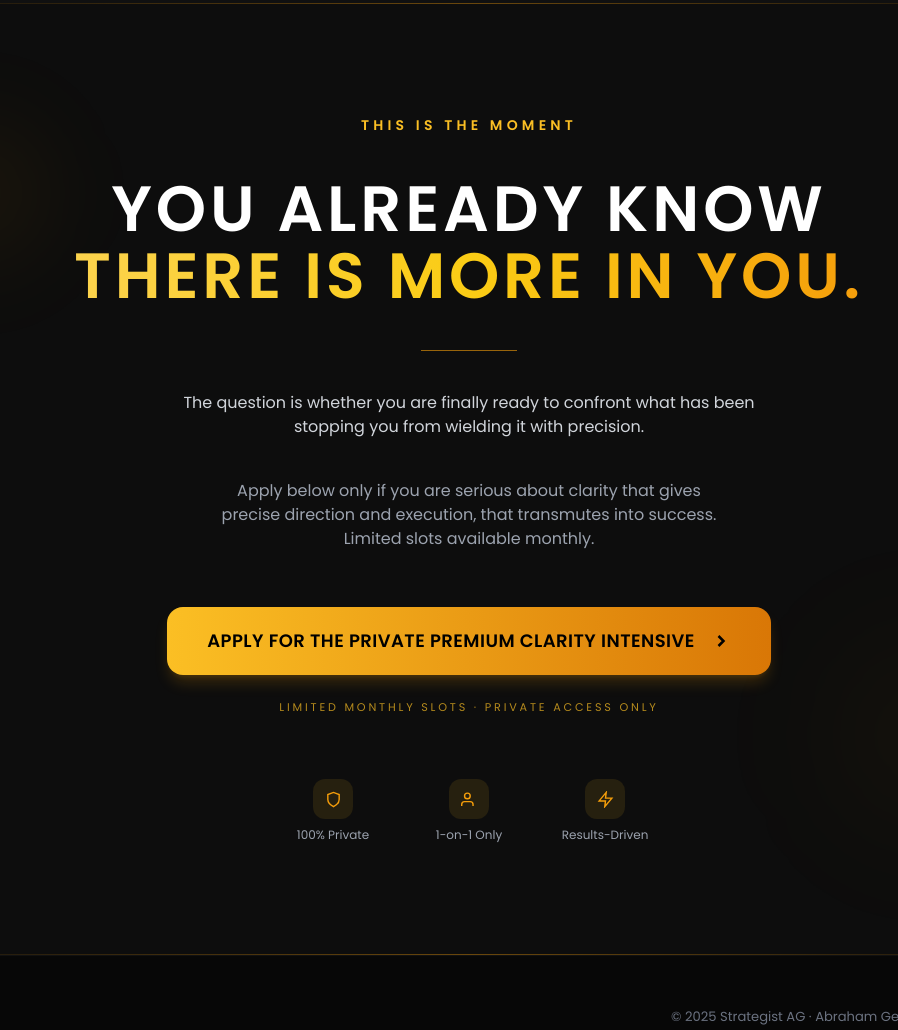
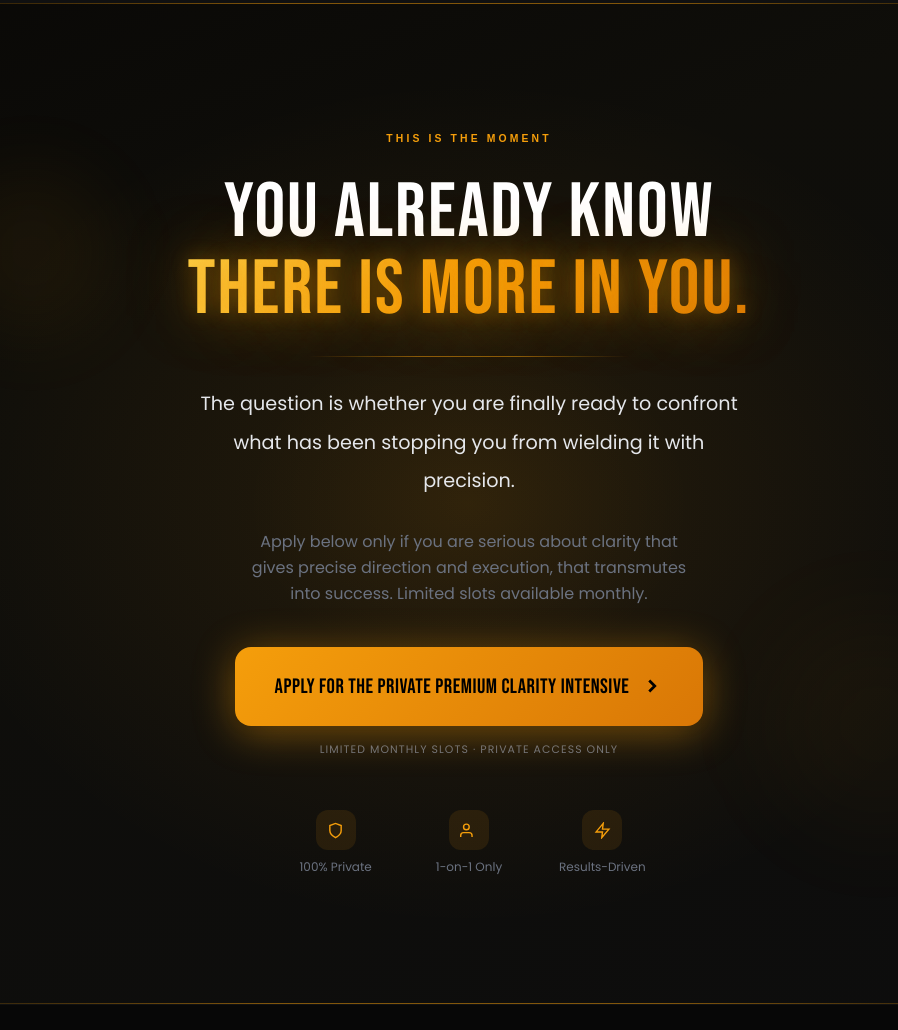
Before and after one commit to godswillokoi0001/Abraham-George-U---Private-Premium-Clarity-Intensive, a plain HTML site: page index.html in a window 1280 px wide. Shown: the part 10393-11423 px from the top of the page, without its empty margins (171-1069 px from the left). Drawn offline with nearby package versions, Linux system fonts and the light colour scheme.

Commit message:
update index.html

```diff
--- a/index.html
+++ b/index.html
@@ -501,7 +501,7 @@ h1, h2, h3, h4, h5, h6, .font-display, .font-heading {
     </div>
 
     <!-- Nav CTA -->
-    <a href="#apply" class="btn-primary hidden md:inline-flex items-center gap-2 px-5 py-2.5 rounded-full text-black font-heading font-700 text-sm tracking-wide">
+    <a href="https://forms.gle/yE3mAUyMCp2frUiUA" class="btn-primary hidden md:inline-flex items-center gap-2 px-5 py-2.5 rounded-full text-black font-heading font-700 text-sm tracking-wide">
       <span>Secure Your Slot</span>
       <svg width="13" height="13" viewBox="0 0 24 24" fill="none" stroke="currentColor" stroke-width="3"><path d="m9 18 6-6-6-6"/></svg>
     </a>
@@ -1364,105 +1364,68 @@ h1, h2, h3, h4, h5, h6, .font-display, .font-heading {
 <!-- ══════════════════════════════════════════
      SECTION 10 — FINAL CTA
 ══════════════════════════════════════════ -->
-<section id="apply" class="relative overflow-hidden bg-[#0D0D0D] py-28">
-
+<section id="apply" class="final-cta-bg relative overflow-hidden" style="padding:8rem 0;">
   <!-- Top divider -->
-  <div class="absolute top-0 left-0 right-0">
-    <div class="h-px bg-gradient-to-r from-transparent via-amber-500/40 to-transparent"></div>
-  </div>
-
-  <!-- Ambient glow -->
-  <div class="absolute pointer-events-none top-20 left-10 w-[220px] h-[220px] rounded-full bg-[radial-gradient(circle,rgba(245,158,11,0.08),transparent_70%)] blur-2xl"></div>
-  <div class="absolute pointer-events-none bottom-20 right-10 w-[280px] h-[280px] rounded-full bg-[radial-gradient(circle,rgba(245,158,11,0.06),transparent_70%)] blur-3xl"></div>
-
-  <div class="max-w-4xl mx-auto px-5 md:px-8 relative z-10 text-center space-y-10">
-
-    <!-- LABEL -->
-    <div class="text-amber-400 uppercase tracking-[0.3em] text-xs md:text-sm font-semibold">
-      This Is The Moment
-    </div>
-
-    <!-- HEADLINE -->
-    <h2 class="text-white font-semibold leading-[1.05] text-[clamp(2rem,5vw,4.5rem)]">
+  <div class="absolute top-0 left-0 right-0"><div class="divider-orange"></div></div>
+
+  <!-- Ambient blobs -->
+  <div class="absolute pointer-events-none" style="top:15%;left:8%;width:200px;height:200px;background:radial-gradient(circle,rgba(245,158,11,0.07),transparent);border-radius:50%;filter:blur(30px);"></div>
+  <div class="absolute pointer-events-none" style="bottom:15%;right:8%;width:260px;height:260px;background:radial-gradient(circle,rgba(245,158,11,0.05),transparent);border-radius:50%;filter:blur(40px);"></div>
+
+  <div class="max-w-4xl mx-auto px-5 md:px-8 relative text-center" style="z-index:1;">
+    <div class="fade-up space-y-7">
+
+      <div class="section-label">This Is The Moment</div>
+
+      <h2 class="font-display text-white tracking-wide leading-none" style="font-size:clamp(2rem,6vw,7rem);">
         YOU ALREADY KNOW<br/>
-      <span class="text-transparent bg-clip-text bg-gradient-to-r from-amber-300 via-yellow-400 to-amber-500">
-        THERE IS MORE IN YOU.
-      </span>
+        <span class="gradient-text text-glow">THERE IS MORE IN YOU.</span>
       </h2>
 
-    <!-- DIVIDER -->
-    <div class="w-24 h-px bg-amber-500/60 mx-auto"></div>
-
-    <!-- TEXT -->
-    <p class="text-gray-300 leading-relaxed max-w-xl mx-auto text-sm md:text-base">
+      <div class="divider-orange max-w-xs mx-auto"></div>
+
+      <p class="font-body text-brand-text leading-loose mx-auto" style="font-size:clamp(1rem,2vw,1.2rem);max-width:560px;">
         The question is whether you are finally ready to confront what has been stopping you from wielding it with precision.
       </p>
-
-    <p class="text-gray-400 leading-relaxed max-w-lg mx-auto text-sm md:text-base">
+      <p class="font-body text-brand-muted leading-relaxed mx-auto" style="font-size:1rem;max-width:460px;">
         Apply below only if you are serious about clarity that gives precise direction and execution, that transmutes into success. Limited slots available monthly.
       </p>
 
-    <!-- CTA BUTTON WRAPPER -->
-    <div class="pt-4 space-y-6">
-
-      <a href="https://forms.gle/yE3mAUyMCp2frUiUA"
-         target="_blank"
-         class="group inline-flex items-center justify-center gap-4 px-10 py-5 rounded-2xl bg-gradient-to-r from-amber-400 to-amber-600 text-black font-semibold tracking-wide text-base md:text-lg shadow-lg shadow-amber-500/20 hover:shadow-amber-500/30 hover:scale-[1.02] transition-all duration-300">
-
+      <div class="pt-3">
+        <a href="https://forms.gle/yE3mAUyMCp2frUiUA" class="btn-primary inline-flex flex-col sm:flex-row items-center gap-3 px-10 py-6 rounded-2xl text-black font-heading font-800 tracking-wide glow-orange-btn" style="font-size:1.3rem;">
           <span>APPLY FOR THE PRIVATE PREMIUM CLARITY INTENSIVE</span>
-
-        <svg class="w-5 h-5 transform group-hover:translate-x-1 transition" viewBox="0 0 24 24" fill="none" stroke="currentColor" stroke-width="3">
-          <path d="m9 18 6-6-6-6"/>
-        </svg>
-
+          <svg width="22" height="22" viewBox="0 0 24 24" fill="none" stroke="currentColor" stroke-width="3"><path d="m9 18 6-6-6-6"/></svg>
         </a>
-
-      <p class="text-amber-400/70 uppercase tracking-[0.25em] text-[0.7rem]">
-        Limited Monthly Slots · Private Access Only
-      </p>
-
-    </div>
-
-    <!-- TRUST BLOCK -->
-    <div class="grid grid-cols-3 gap-6 max-w-sm mx-auto pt-6">
-
-      <div class="text-center space-y-2">
-        <div class="w-10 h-10 mx-auto rounded-xl flex items-center justify-center bg-amber-400/10">
-          <svg width="17" height="17" viewBox="0 0 24 24" fill="none" stroke="#F59E0B" stroke-width="2">
-            <path d="M12 22s8-4 8-10V5l-8-3-8 3v7c0 6 8 10 8 10z"/>
-          </svg>
-        </div>
-        <p class="text-gray-400 text-xs">100% Private</p>
-      </div>
-
-      <div class="text-center space-y-2">
-        <div class="w-10 h-10 mx-auto rounded-xl flex items-center justify-center bg-amber-400/10">
-          <svg width="17" height="17" viewBox="0 0 24 24" fill="none" stroke="#F59E0B" stroke-width="2">
-            <path d="M17 21v-2a4 4 0 0 0-4-4H5a4 4 0 0 0-4 4v2"/>
-            <circle cx="9" cy="7" r="4"/>
-          </svg>
-        </div>
-        <p class="text-gray-400 text-xs">1-on-1 Only</p>
-      </div>
-
-      <div class="text-center space-y-2">
-        <div class="w-10 h-10 mx-auto rounded-xl flex items-center justify-center bg-amber-400/10">
-          <svg width="17" height="17" viewBox="0 0 24 24" fill="none" stroke="#F59E0B" stroke-width="2">
-            <polygon points="13 2 3 14 12 14 11 22 21 10 12 10 13 2"/>
-          </svg>
-        </div>
-        <p class="text-gray-400 text-xs">Results-Driven</p>
-      </div>
-
-    </div>
-
+        <p class="font-body text-brand-muted mt-4 tracking-widest uppercase" style="font-size:0.68rem;">Limited Monthly Slots · Private Access Only</p>
+      </div>
+
+      <!-- Trust signals -->
+      <div class="grid grid-cols-3 gap-4 pt-6 max-w-sm mx-auto">
+        <div class="text-center">
+          <div class="w-10 h-10 rounded-xl flex items-center justify-center mx-auto mb-2" style="background:rgba(245,158,11,0.1);">
+            <svg width="17" height="17" viewBox="0 0 24 24" fill="none" stroke="#F59E0B" stroke-width="2"><path d="M12 22s8-4 8-10V5l-8-3-8 3v7c0 6 8 10 8 10z"/></svg>
+          </div>
+          <p class="font-body text-brand-muted" style="font-size:0.75rem;">100% Private</p>
+        </div>
+        <div class="text-center">
+          <div class="w-10 h-10 rounded-xl flex items-center justify-center mx-auto mb-2" style="background:rgba(245,158,11,0.1);">
+            <svg width="17" height="17" viewBox="0 0 24 24" fill="none" stroke="#F59E0B" stroke-width="2"><path d="M17 21v-2a4 4 0 0 0-4-4H5a4 4 0 0 0-4 4v2"/><circle cx="9" cy="7" r="4"/></svg>
+          </div>
+          <p class="font-body text-brand-muted" style="font-size:0.75rem;">1-on-1 Only</p>
+        </div>
+        <div class="text-center">
+          <div class="w-10 h-10 rounded-xl flex items-center justify-center mx-auto mb-2" style="background:rgba(245,158,11,0.1);">
+            <svg width="17" height="17" viewBox="0 0 24 24" fill="none" stroke="#F59E0B" stroke-width="2"><polygon points="13 2 3 14 12 14 11 22 21 10 12 10 13 2"/></svg>
+          </div>
+          <p class="font-body text-brand-muted" style="font-size:0.75rem;">Results-Driven</p>
+        </div>
+      </div>
+
+    </div>
   </div>
 
   <!-- Bottom divider -->
-  <div class="absolute bottom-0 left-0 right-0">
-    <div class="h-px bg-gradient-to-r from-transparent via-amber-500/40 to-transparent"></div>
-  </div>
-
+  <div class="absolute bottom-0 left-0 right-0"><div class="divider-orange"></div></div>
 </section>
 
 
```
Lines whose indentation alone changed are shown as unchanged.
